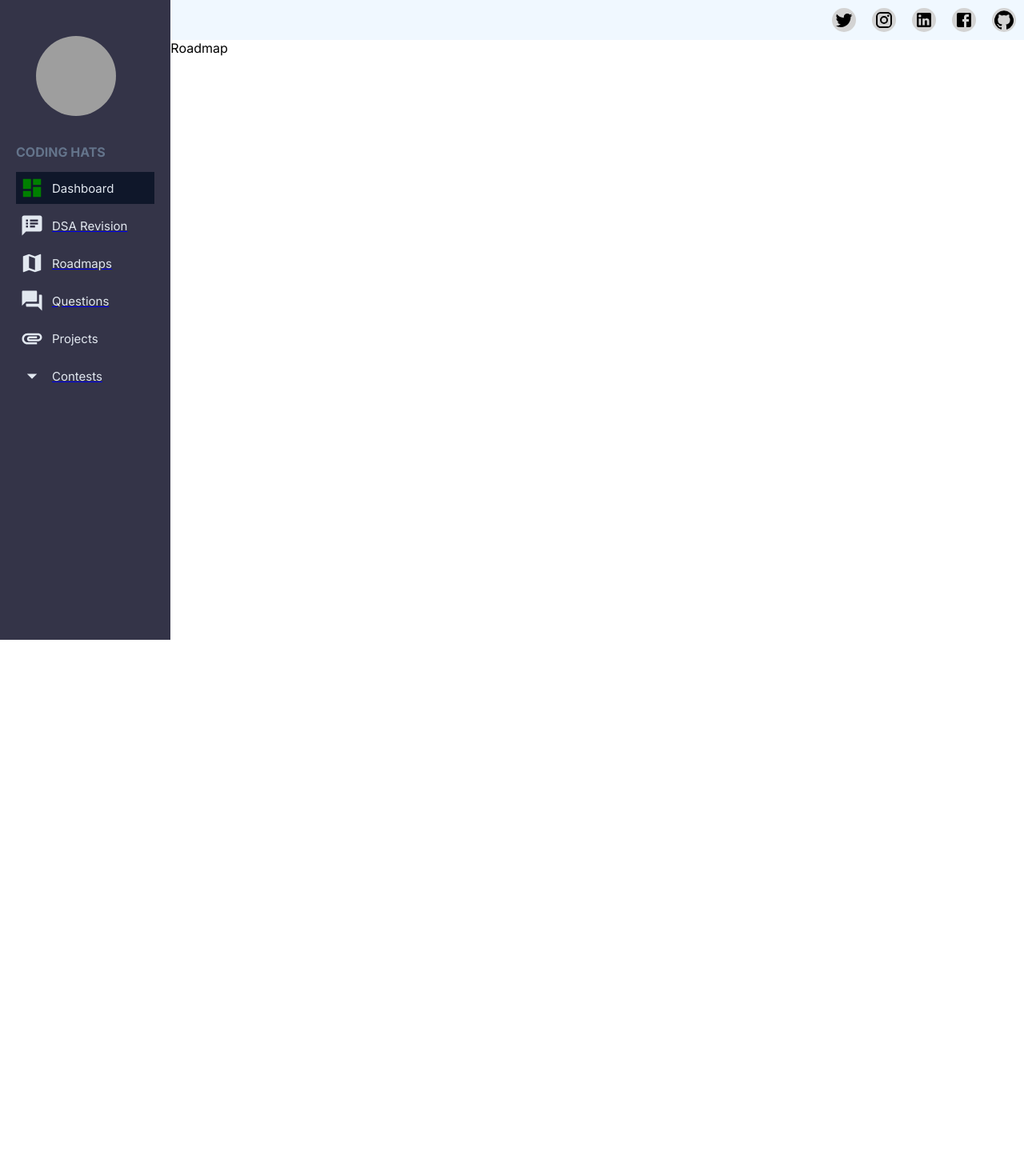
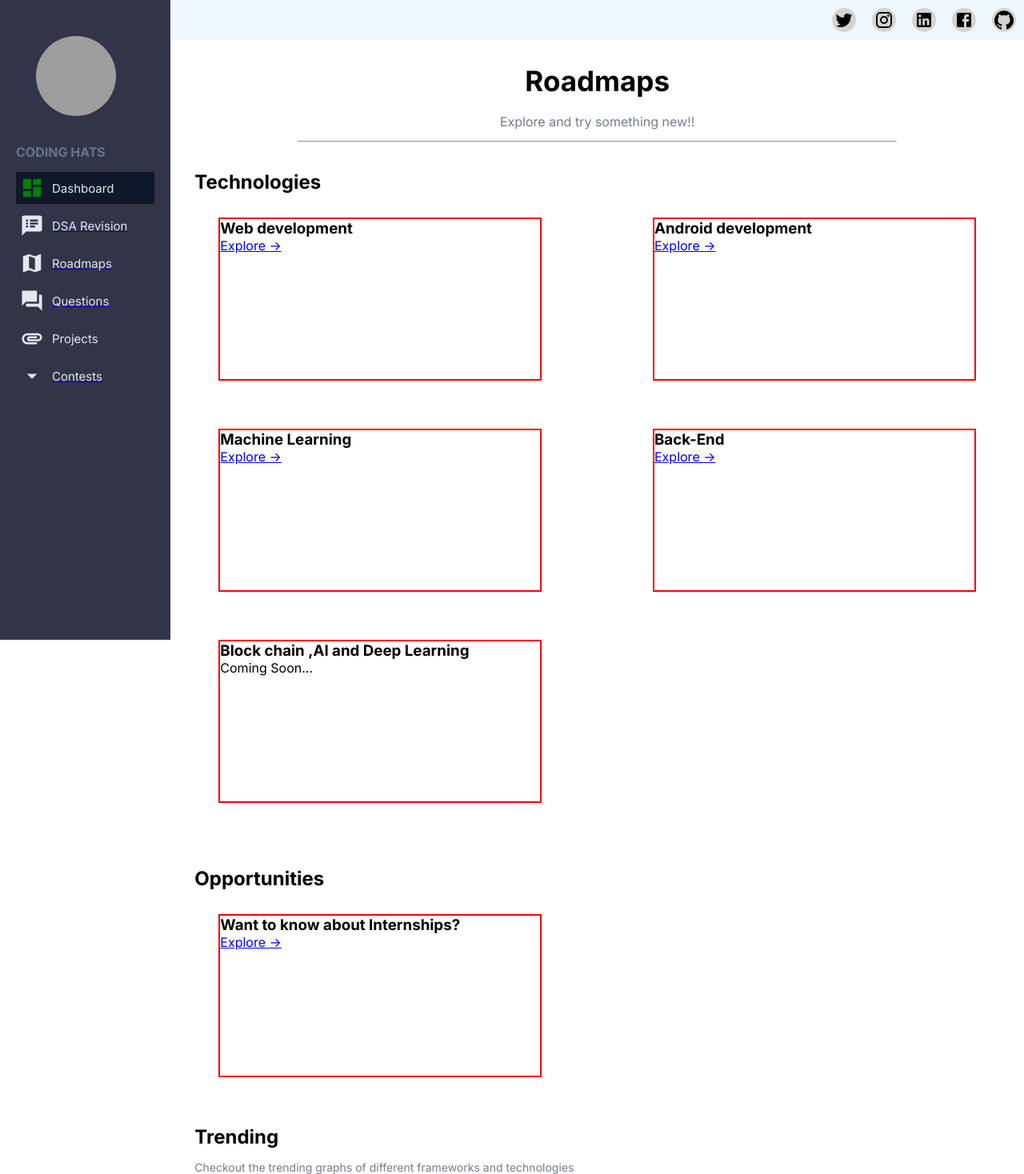
Before and after one commit to shaurya019/CodingHats, a React (Create React App) app in the folder client/: page /roadmaps in a window 1280 px wide. Shown: the whole page at 80% size. Before the commit the page ends 800 px from the top, so only its background shows below. Built offline with nearby package versions, Linux system fonts and the light colour scheme; grey boxes are pictures that could not be loaded.

Commit message:
roadmaps

```diff
--- a/client/src/pages/dsa/Dsa.js
+++ b/client/src/pages/dsa/Dsa.js
@@ -1,7 +1,7 @@
 import React from "react";
 import "./dsa.css";
 
-class Feature extends React.Component {
+class dsa extends React.Component {
   render() {
     return (
       <div className="section-1">
@@ -512,4 +512,4 @@ class Feature extends React.Component {
   }
 }
 
-export default Feature;
+export default dsa;
--- a/client/src/pages/roadmaps/Roadmap.js
+++ b/client/src/pages/roadmaps/Roadmap.js
@@ -1,7 +1,59 @@
+import React from "react";
 import "./roadmap.css";
 
-function Roadmap() {
-  return <div className="roadmap">Roadmap</div>;
+class Roadmap extends React.Component {
+  render() {
+    return (
+      <div className="section-2">
+        <div className="container">
+          <div className="row">
+            {/* Roadmaps heading */}
+            <div className="roadmap-head">
+              <h2>Roadmaps</h2>
+              <p>Explore and try something new!!</p>
+            </div>
+            <hr />
+            {/* Roadmaps main */}
+            <div className="roadmap-main">
+              {/* Roadmaps  main heading */}
+              <div className="roadmap-main-head">
+                <h2>Technologies</h2>
+              </div>
+              {/* tech-box   */}
+              <div className="tech-box">
+              <div className="tech-box-1">
+                <div className="techno" id="tech-box-1"><h3>Web development</h3><a href="/#">Explore {'->'}</a></div>
+                <div className="techno" id="tech-box-2"><h3>Android development</h3><a href="/#">Explore {'->'}</a></div>
+              </div>
+                <div className="tech-box-2">
+                <div className="techno" id="tech-box-3"><h3>Machine Learning</h3><a href="/#">Explore {'->'}</a></div>
+                <div className="techno" id="tech-box-4"><h3>Back-End</h3><a href="/#">Explore {'->'}</a></div>
+                </div>
+                <div className="tech-box-3">
+                <div className="techno" id="tech-box-5"><h3>Block chain ,AI and Deep Learning</h3><p>Coming Soon...</p></div>
+                </div>
+              </div>
+              {/* Intern part */}
+              <div className="Intern">
+                {/* Intern heading */}
+              <div className="Intern-main-head">
+                <h2>Opportunities</h2>
+              </div>
+              <div className="Intern-box"><h3>Want to know about Internships?</h3><a href="/#" target="_blank">Explore {'->'}</a></div>
+              </div>
+              <div className="Graphs">
+                {/* Graphs */}
+              <div className="Graphs-main-head">
+                <h2>Trending</h2>
+              </div>
+              <div className="Graphs-para"><p>Checkout the trending graphs of different frameworks and technologies</p></div>
+              </div>
+            </div>
+          </div>
+        </div>
+      </div>
+    );
+  }
 }
 
 export default Roadmap;
--- a/client/src/pages/roadmaps/roadmap.css
+++ b/client/src/pages/roadmaps/roadmap.css
@@ -0,0 +1,54 @@
+hr {
+  width: 70%;
+  margin: auto;
+}
+.roadmap-head h2 {
+  text-align: center;
+  padding-top: 30px;
+  padding-bottom: 20px;
+  font-size: 35px;
+}
+.roadmap-head p {
+  text-align: center;
+  padding-bottom: 14px;
+  color: #787a91;
+}
+.roadmap-main {
+  padding-left: 30px;
+  padding-right: 30px;
+  margin-top: 35px;
+}
+.tech-box{
+    display: flex;
+    flex-direction: column;
+    margin-bottom: 50px;
+}
+.techno{
+    border:2px solid red;
+    height: 200px;
+    width: 400px;
+    margin: 30px;
+
+}
+.tech-box-1,.tech-box-2,.tech-box-3{
+    display: flex;
+    flex-direction: row;
+    justify-content: space-between;
+}
+.Intern-box{
+    border:2px solid red;
+    height: 200px;
+    width: 400px;
+    margin-left: 30px;
+    margin-top: 30px;
+}
+.Intern{
+    margin-bottom: 60px;
+}
+.Graphs-main-head h2{
+    padding-bottom: 15px;
+}
+.Graphs-para p{
+    font-size: 14px;
+    color: #787a91;
+}
```
